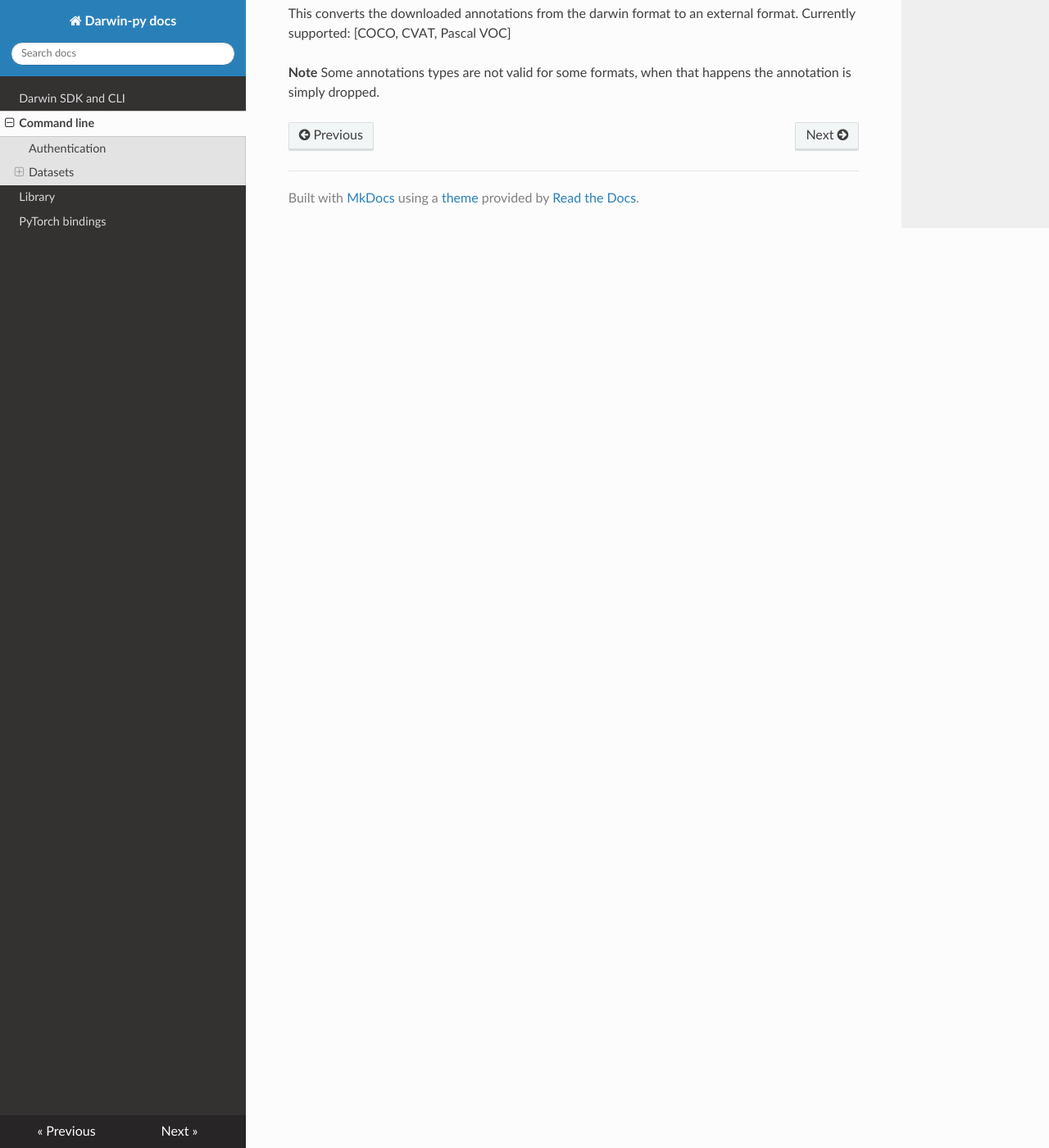
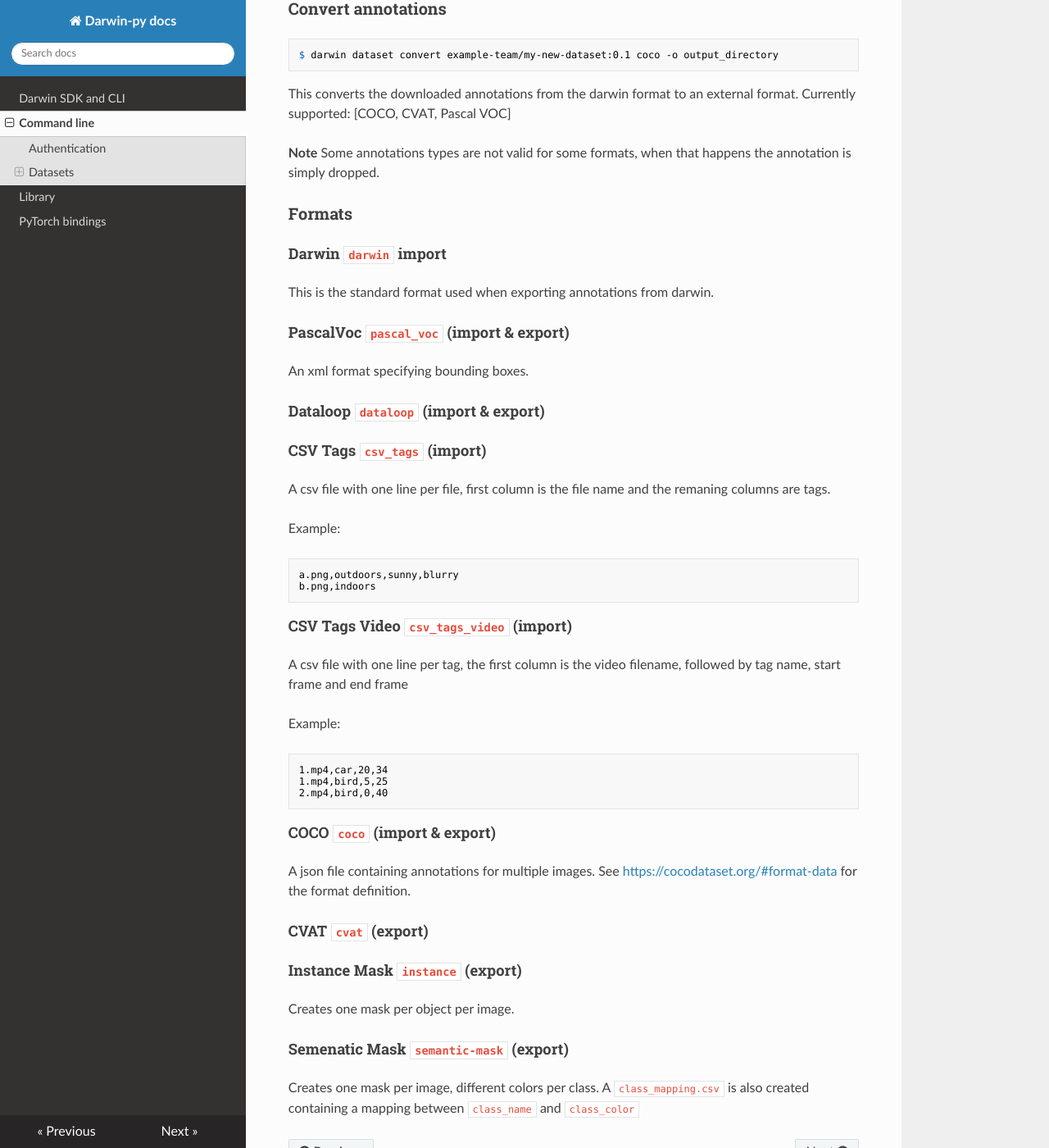
Before and after one commit to v7labs/darwin-py, an MkDocs documentation site: the page built from docs/commandline.md, in a window 1280 px wide and 1400 px high, scrolled down 5140 px. Shown: the whole window at 82% size. Built offline with MkDocs 1.6.1, drawn with Linux system fonts in a browser that asks for light colours; nearby versions of some CDN libraries; a script that is not in the unit is left out; some of the changed text lies outside the part shown.

Commit message:
updated docs

````diff
--- a/docs/commandline.md
+++ b/docs/commandline.md
@@ -86,12 +86,12 @@
 Allows to set the status of a file in a dataset. Allowed statuses are: `archived` and `restore-archived` (More will be added soon).
 
 ```
-$ darwin dataset set-file-status v7/my-new-dataset archived 00000010.jpg
+$ darwin dataset set-file-status example-team/my-new-dataset archived 00000010.jpg
 ```
 
 This can be used in conjunction with `darwin dataset files`, for example:
 ```
-$ darwin dataset set-file-status v7/my-new-dataset archived $(darwin dataset files v7/my-new-dataset --status error --only-filenames)
+$ darwin dataset set-file-status example-team/my-new-dataset archived $(darwin dataset files example-team/my-new-dataset --status error --only-filenames)
 ```
 
 
@@ -122,6 +122,7 @@
 e.g.: `-e .jpg`
 
 For videos, the frame rate extraction rate can be specified by adding `--fps <frame_rate>`
+To use the intrinsic frame rate of the video either leave out the fps flag or use `--fps native`
 
 Supported extensions:
 
@@ -182,7 +183,11 @@
 Dataset example-team/my-new-dataset:0.4 downloaded at ~/.darwin/datasets/example-team
 ```
 
+If you dataset contains folders and you want to mirror the folder structure locally add `--folders`
+
+
 Note that if this was the latest release for this dataset, then this release can also be referred to it via `:latest` for local operations.
+Only datasets exported in the Darwin (JSON) format are downloadable via darwin-py.
 
 ### Path to dataset
 A convenient command to find a dataset on the local filesystem (if downloaded)
@@ -200,7 +205,7 @@
 ```
 
 ### Import annotations
-If you want to bootstrap your dataset by importing already existing annotations, first make sure that all the images are already uploaded. Then ensure that the annotations are in one of the following formats [PascalVoc, COCO, CSV Tags].
+If you want to bootstrap your dataset by importing already existing annotations, first make sure that all the images are already uploaded. Then ensure that the annotations are in one of the following formats [Darwin, PascalVoc, COCO, CSV Tags, CSV Video Tag, Dataloop].
 
 ```
 $ darwin dataset import example-team/test pascal_voc sample_voc.xml
@@ -225,9 +230,53 @@
 ### Convert annotations
 
 ```
-$ darwin dataset convert v7/my-new-dataset:standard coco output_directory
+$ darwin dataset convert example-team/my-new-dataset:0.1 coco -o output_directory
 ```
 
 This converts the downloaded annotations from the darwin format to an external format. Currently supported: [COCO, CVAT, Pascal VOC]
 
 **Note** Some annotations types are not valid for some formats, when that happens the annotation is simply dropped.
+
+
+### Formats
+
+#### Darwin `darwin` import
+This is the standard format used when exporting annotations from darwin.
+
+#### PascalVoc `pascal_voc` (import & export)
+An xml format specifying bounding boxes.
+
+#### Dataloop `dataloop` (import & export)
+
+#### CSV Tags `csv_tags` (import)
+A csv file with one line per file, first column is the file name and the remaning columns are tags.
+
+Example:
+```csv
+a.png,outdoors,sunny,blurry
+b.png,indoors
+```
+
+#### CSV Tags Video `csv_tags_video` (import)
+A csv file with one line per tag, the first column is the video filename, followed by tag name, start frame and end frame
+
+
+Example:
+```csv
+1.mp4,car,20,34
+1.mp4,bird,5,25
+2.mp4,bird,0,40
+```
+
+#### COCO `coco` (import & export)
+A json file containing annotations for multiple images. See [https://cocodataset.org/#format-data](https://cocodataset.org/#format-data) for the format definition.
+
+
+#### CVAT `cvat` (export)
+
+#### Instance Mask `instance` (export)
+Creates one mask per object per image.
+
+#### Semenatic Mask `semantic-mask` (export)
+Creates one mask per image, different colors per class.
+A `class_mapping.csv` is also created containing a mapping between `class_name` and `class_color`
````
